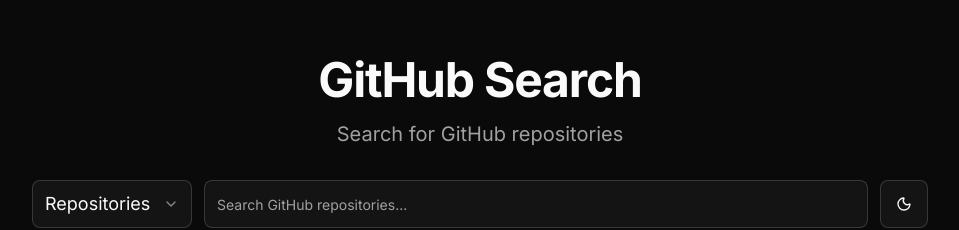
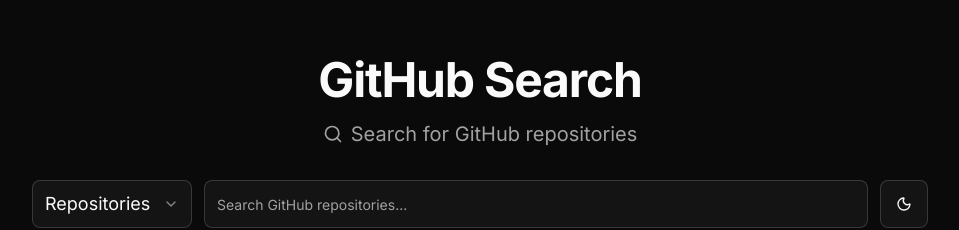
Before and after one commit to yrzcode/git-hub-search, a Next.js app: page / in a window 1280 px wide. Shown: the part 120-350 px from the top of the page, without its empty margins (160-1119 px from the left). Built offline with nearby package versions, Linux system fonts and the light colour scheme.

Commit message:
add search icon

```diff
--- a/app/page.tsx
+++ b/app/page.tsx
@@ -21,7 +21,7 @@
   User,
   SearchResponse,
 } from "@/types/github";
-import { RefreshCw } from "lucide-react";
+import { RefreshCw, Search } from "lucide-react";
 import { useCallback, useEffect, useState } from "react";
 
 export default function Home() {
@@ -158,7 +158,8 @@
         <div className="text-center space-y-8">
           <div className="space-y-4">
             <h1 className="text-5xl font-bold tracking-tight">GitHub Search</h1>
-            <p className="text-xl text-muted-foreground">
+            <p className="text-xl text-muted-foreground flex items-center justify-center gap-2">
+              <Search className="h-5 w-5" />
               Search for GitHub {selected}
             </p>
           </div>
```
